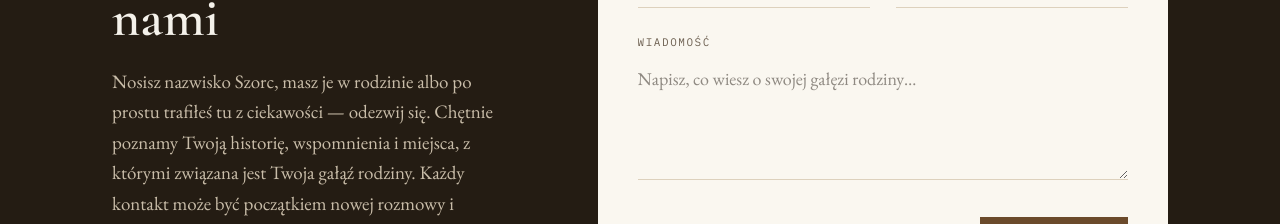
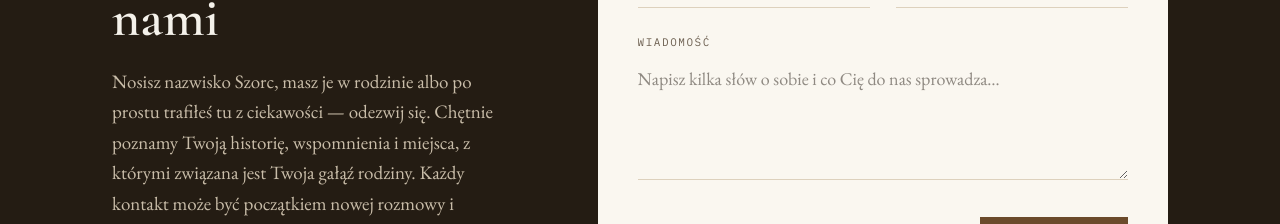
Before and after one commit to Szorcu/szorcfamily, a Next.js app: page / in a window 1280 px wide. Shown: the part 4844-5068 px from the top of the page. Built offline with nearby package versions, Linux system fonts and the light colour scheme.

Commit message:
Changed form placeholder

```diff
--- a/src/components/molecules/ContactForm/ContactForm.tsx
+++ b/src/components/molecules/ContactForm/ContactForm.tsx
@@ -75,8 +75,8 @@ export const ContactForm = () => {
         <textarea
           name="message"
           rows={4}
-          placeholder="Napisz, co wiesz o swojej gałęzi rodziny…"
-          className="border-line font-body text-ink focus:border-accent w-full resize-y border-0 border-b-[1.5px] border-solid bg-transparent py-[6px] text-lg leading-[1.5] outline-none"
+          placeholder="Napisz kilka słów o sobie i co Cię do nas sprowadza…"
+          className="border-line font-body text-ink focus:border-accent min-h-28 w-full resize-y border-0 border-b-[1.5px] border-solid bg-transparent py-[6px] text-lg leading-[1.5] outline-none"
         />
       </label>
       <div className="mt-[30px] flex items-center justify-end">
```
